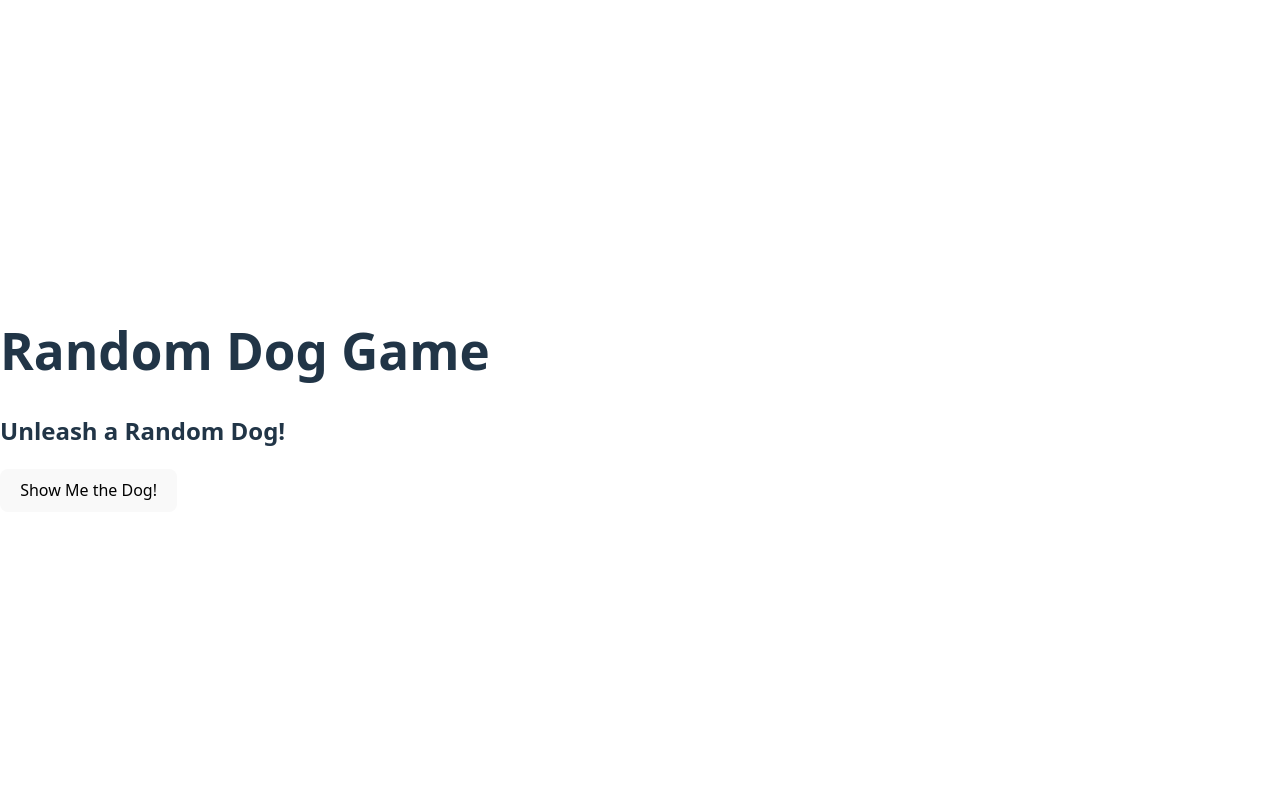
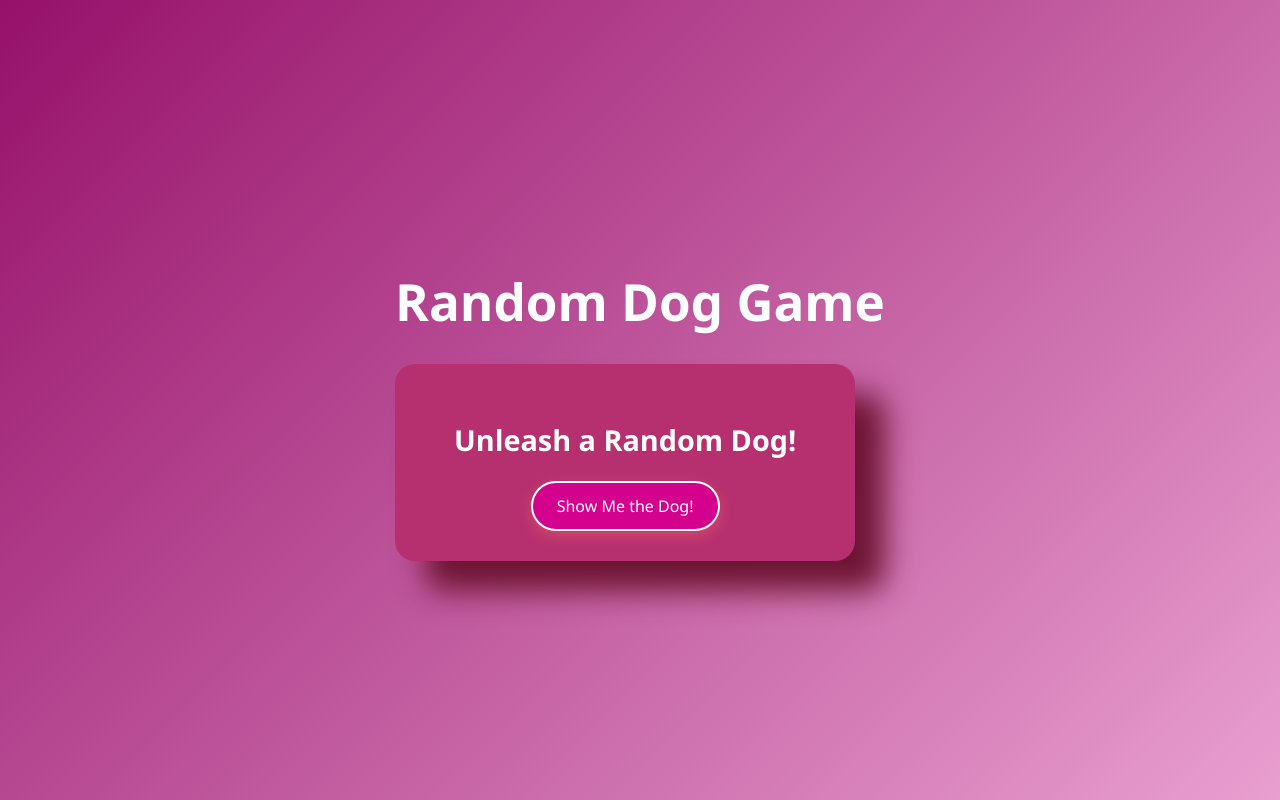
Before and after one commit to Idace/API---DogImg, a React (Vite) app in the folder my-react-app/: page / in a window 1280 px wide. Built offline with nearby package versions, Linux system fonts and the light colour scheme.

Commit message:
style dogimg

```diff
--- a/my-react-app/src/styles/DogImg.css
+++ b/my-react-app/src/styles/DogImg.css
@@ -0,0 +1,69 @@
+body {
+    margin: 0;
+    padding: 0;
+    font-family: 'Segoe UI', Tahoma, Geneva, Verdana, sans-serif;
+    background: linear-gradient(135deg, #96116a 0%, #e99fd0 100%);
+    min-height: 100vh;
+    display: flex;
+    justify-content: center;
+    align-items: center;
+    color: white;
+}
+
+.dog-viewer {
+    background-color: #b6306f;
+    padding: 30px;
+    border-radius: 20px;
+    box-shadow: 30px 30px 30px rgb(110, 21, 51);
+    text-align: center;
+    max-width: 400px;
+    width: 90%;
+    transition: transform 0.3s ease;
+}
+
+.dog-viewer:hover {
+    transform: scale(1.02);
+}
+
+h2 {
+    font-size: 1.8rem;
+    margin-bottom: 20px;
+    color: white;
+}
+
+button {
+    background-color: #d4008e;
+    border: 2px solid white;
+    color: white;
+    padding: 12px 24px;
+    border-radius: 30px;
+    font-size: 1rem;
+    cursor: pointer;
+    transition: all 0.3s ease;
+    box-shadow: 0 5px 15px rgba(255, 107, 107, 0.4);
+}
+
+button:hover {
+    background-color: #fc2a70;
+    transform: translateY(-3px);
+}
+
+.dog-img {
+    margin-top: 20px;
+    width: 100%;
+    border-radius: 15px;
+    box-shadow: 0 8px 20px rgba (0,0,0,0.15);
+    animation: fadeIn 0.5s ease-in-out;
+}
+
+@keyframes fadein {
+    from {
+        opacity: 0;
+        transform: scale(0.95);
+    }
+
+    to {
+        opacitiy: 1;
+        transform: scale(1)
+    }
+}
```
